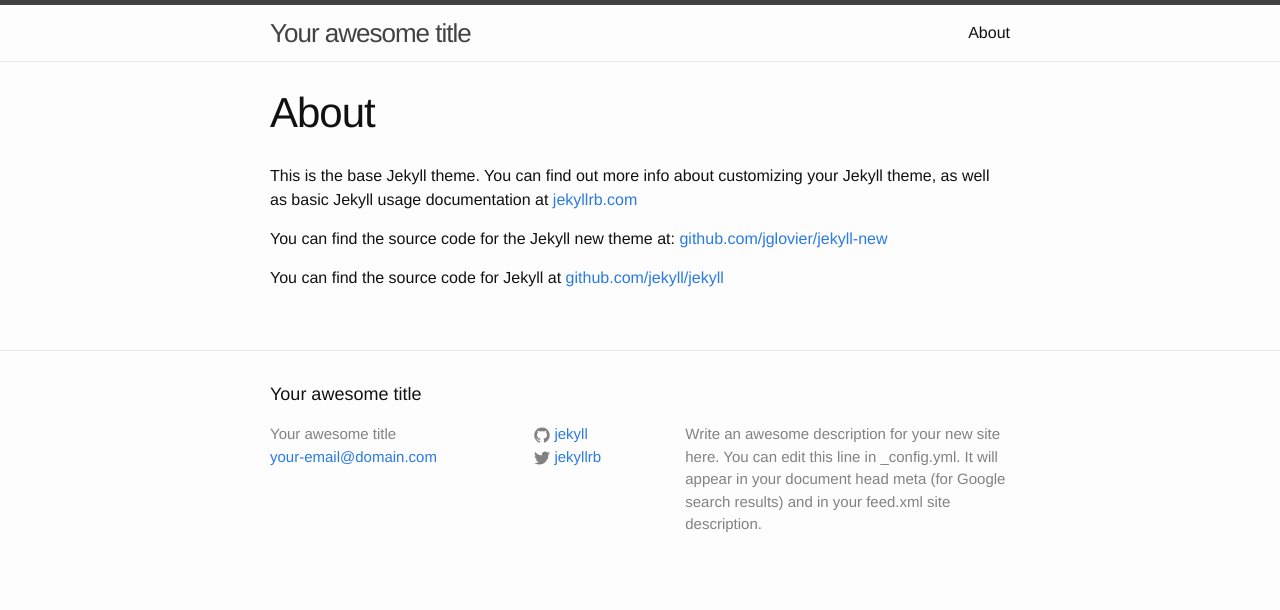
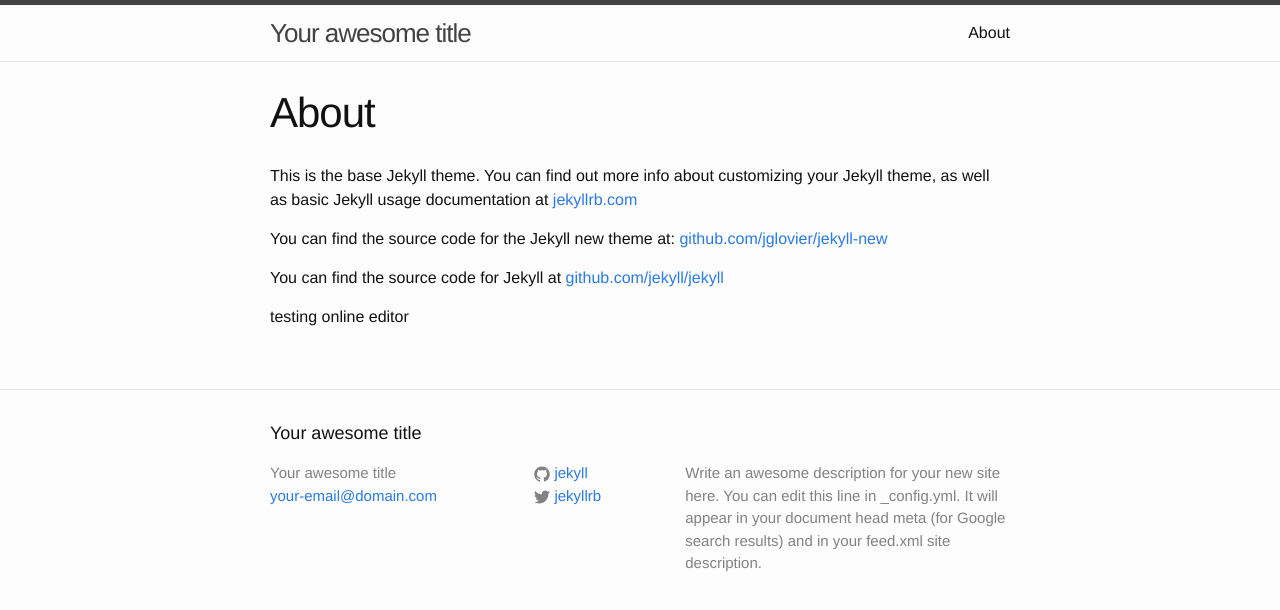
Before and after one commit to loa/loa.github.io, a Jekyll site: the page built from about.md, in a window 1280 px wide. Shown: the top 610 px of the page. Built offline with Jekyll 4.4.1, drawn with Linux system fonts in a browser that asks for light colours.

Commit message:
Update about.md

```diff
--- a/about.md
+++ b/about.md
@@ -9,3 +9,6 @@ This is the base Jekyll theme. You can find out more info about customizing your
 You can find the source code for the Jekyll new theme at: [github.com/jglovier/jekyll-new](https://github.com/jglovier/jekyll-new)
 
 You can find the source code for Jekyll at [github.com/jekyll/jekyll](https://github.com/jekyll/jekyll)
+
+
+testing online editor
```
